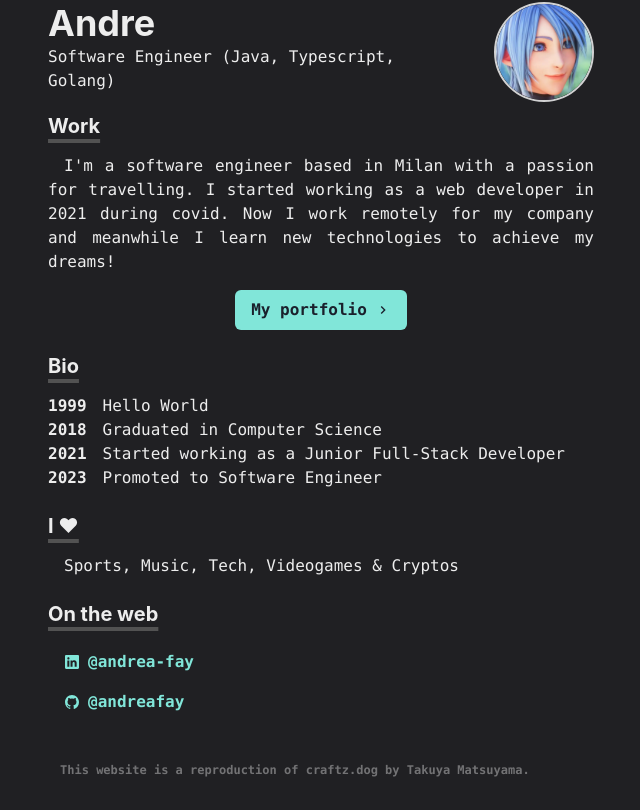
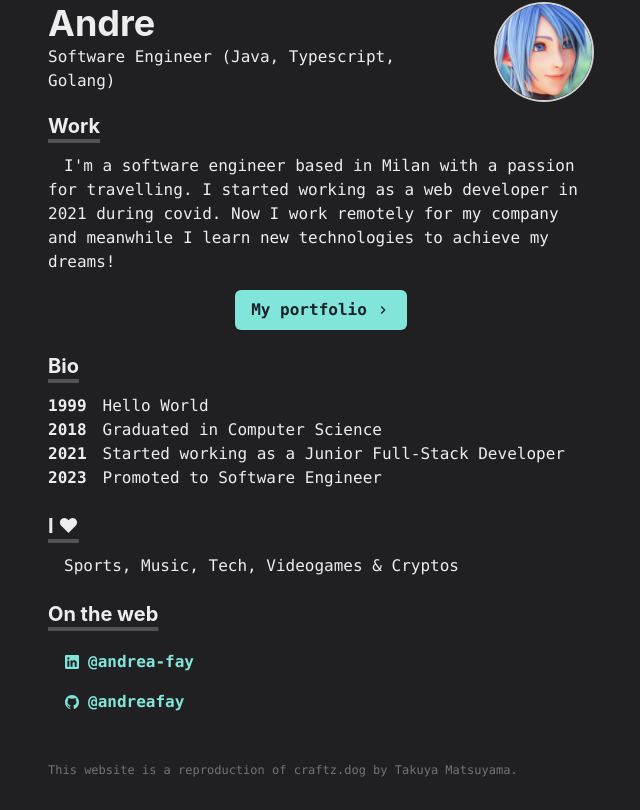
Before and after one commit to andreafay/portfolio, a Next.js app: page / in a window 1280 px wide. Shown: the part 300-1110 px from the top of the page, without its empty margins (319-959 px from the left). Built offline with nearby package versions, Linux system fonts and the light colour scheme.

Commit message:
small text css update

```diff
--- a/components/footer.js
+++ b/components/footer.js
@@ -2,9 +2,9 @@ import Paragraph from "./paragraph"
 
 const Footer = () => {
     return (
-        <Paragraph className="opacity-40 text-xs text-center font-semibold mt-10">
+        <p className="opacity-40 text-xs mt-10">
           This website is a reproduction of craftz.dog by Takuya Matsuyama.
-        </Paragraph>
+        </p>
     )
 }
 
--- a/components/paragraph.js
+++ b/components/paragraph.js
@@ -1,7 +1,6 @@
 import styled from "@emotion/styled";
 
 const Paragraph = styled.p`
-    text-align: justify;
     text-indent: 1em;
 `
 
```
